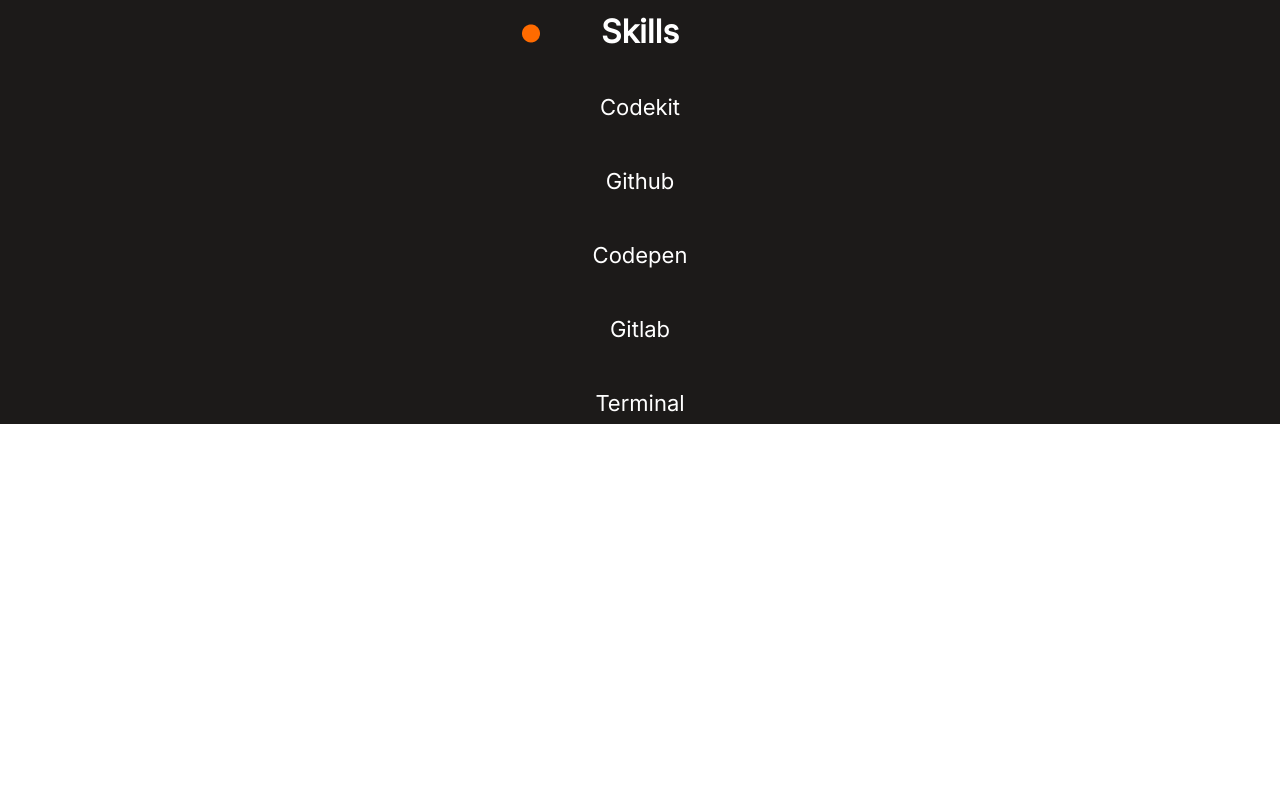
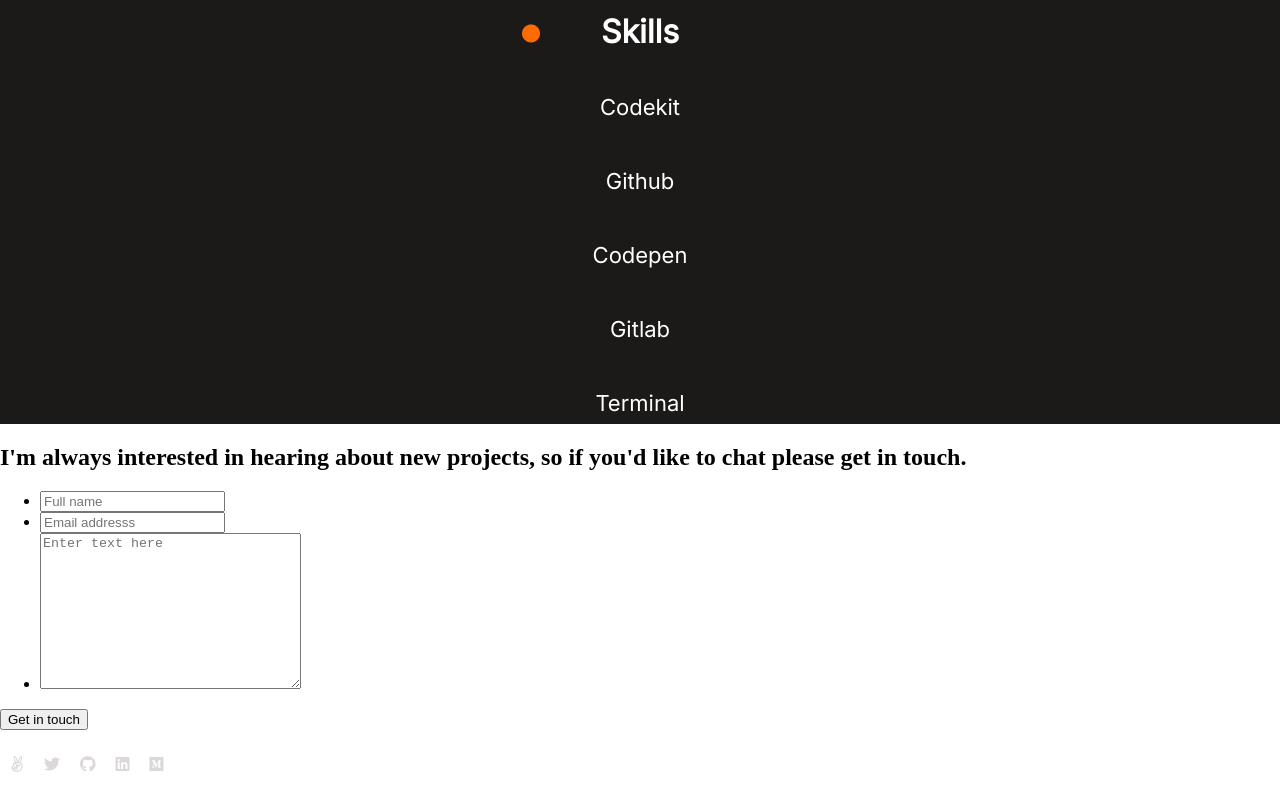
Before and after one commit to Somdotta07/Portfolio, a plain HTML site: page index.html in a window 1280 px wide. Shown: the part 6789-7589 px from the top of the page. Before the commit the page ends 7213 px from the top, so only its background shows below. Drawn offline with Linux system fonts and the light colour scheme.

Commit message:
Create Contact Form
-Add h2 for heading
-Add form tag
-Add button
-Add social link

```diff
--- a/index.html
+++ b/index.html
@@ -180,5 +180,37 @@
      </ul>
      </div>
     </section>
+    <!-- Form -->
+    <section class="contact-form">
+    <h2>I'm always interested in hearing about new projects, so if you'd like to chat please get in touch.</h2>
+    <form action="https://formspree.io/f/mjvjlpvw"    method="post">
+        <ul>
+            <li>
+
+                <input type="text" id="name" name="user_name" placeholder="Full name">
+            </li>
+            <li>
+
+               <input type="email" id="mail" name="user_email" placeholder="Email addresss">
+           </li>
+           <li>
+
+              <textarea name="user_msg" id="msg" cols="30" rows="10" placeholder="Enter text here"></textarea>
+           </li>
+        </ul>
+       </form>
+       <button type="submit" >Get in touch</button>
+       <div class="links">
+        <ul class="icons">
+          <li class="icons-list"><a href="#"><i class="fab fa-angellist"></i></a></li>
+          <li class="icons-list"> <a href="#"><i class="fab fa-twitter"></i></a></li>
+          <li class="icons-list"> <a href="#"><i class="fab fa-github"></i></a></li>
+          <li class="icons-list"> <a href="#"><i class="fab fa-linkedin"></i></a></li>
+          <li class="icons-list"> <a href="#"><i class="fab fa-medium"></i></a></li>
+       </ul>
+
+       </div>
+       <div class="end-line"></div>
+    </Section>
 </body>
 </html>
```
